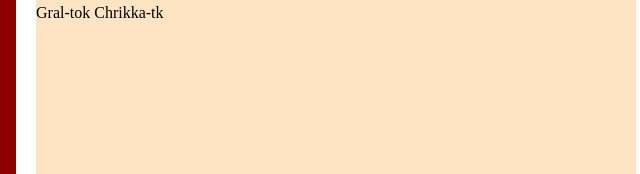
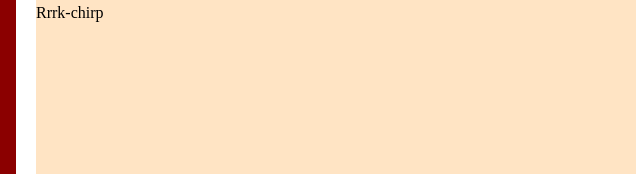
Before and after one commit to Lydiagraveline/CART498-Postcards-from-my-jungle, a plain HTML site: page index.html in a window 1280 px wide. Shown: the part 442-616 px from the top of the page, 304-944 px from the left. Drawn offline with Linux system fonts and the light colour scheme.

Commit message:
updated phrases

```diff
--- a/index.html
+++ b/index.html
@@ -83,10 +83,11 @@
 
     const phrases = [
         "Rrrk-chirp",
-        "Chree-gral Ssaa-raak",
-        "Tk-raak Vrekka-chirr",
-        "Gral-sst Vraak-chor",
-        "Chorra-tok Ssaa-vrek"
+        "Snarl-hiss-sniff",
+        "Chitter-screech",
+        "Slurp-lap",
+        "Rrrk-chirp",
+        "Chirp-peck-gobble",
     ];
 
     // Array of image URLs
@@ -97,9 +98,12 @@
 
     let currentIndex = 0;
     const slide = document.getElementById("slide");
+    const phrase =  document.getElementById("phrase");
+
 
     function showSlide(index) {
         slide.src = images[index];
+        phrase.textContent = phrases[index % phrases.length];
     }
 
     function nextSlide() {
```
